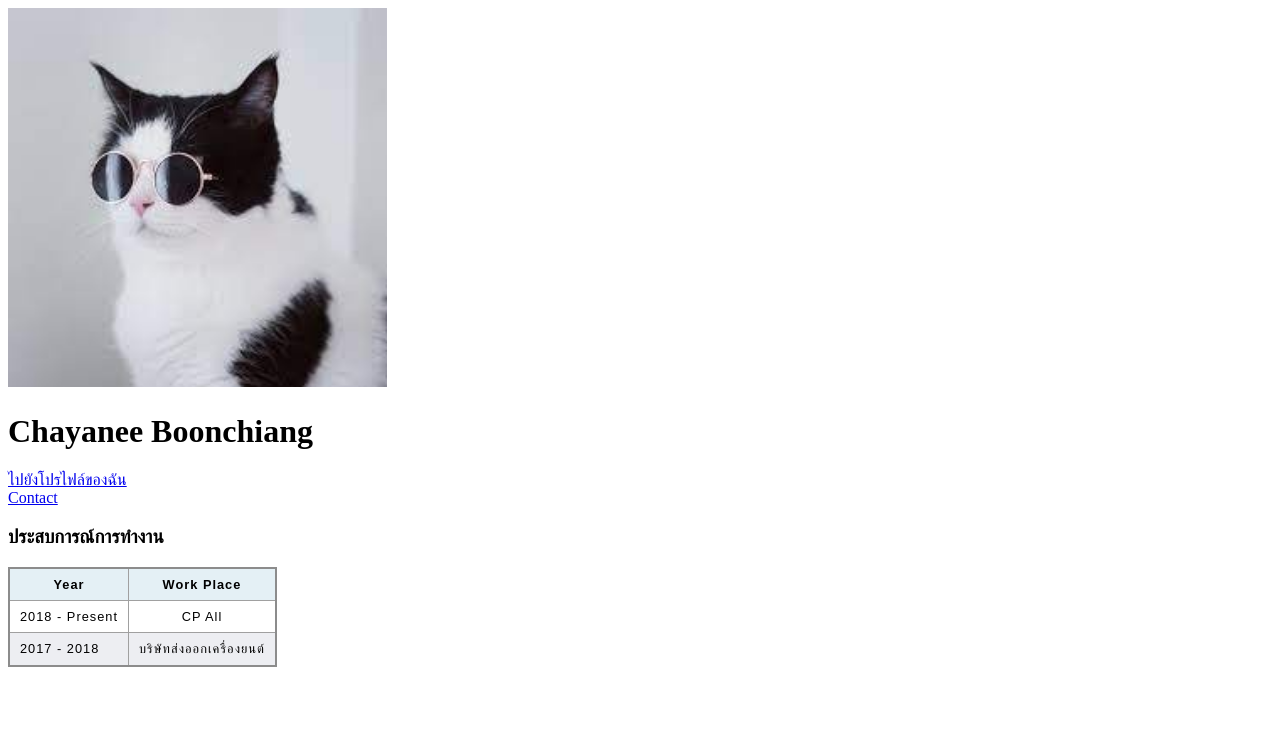
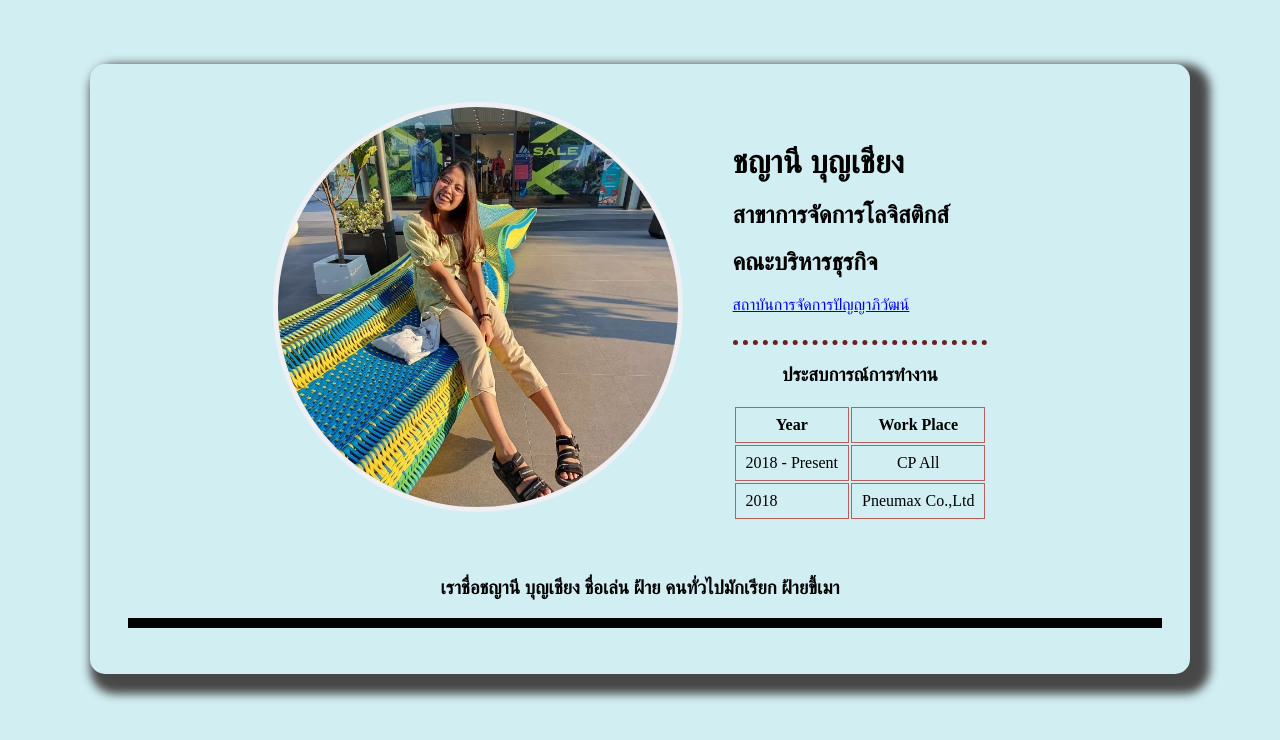
Before and after one commit to chayanee1907/mypage2024, a plain HTML site: page index.html in a window 1280 px wide. Drawn offline with Linux system fonts and the light colour scheme.

Commit message:
Add files via upload

```diff
--- a/index.html
+++ b/index.html
@@ -4,22 +4,25 @@
     <meta charset="UTF-8">
     <meta name="viewport" content="width=device-width, initial-scale=1.0">
     <title>Chayanee</title>
-    <link rel="stylesheet" href="styles.css">
+    <link rel="stylesheet" href="styless.css">
 </head>
 <body>
-    <img src="images (1).jpg" alt="" style="width: 30%; height: auto;"> <br/>
-    <h1>Chayanee Boonchiang</h1>
-    <a href = "https://manage.sendit.asia/th/2stage/oms-dashboard"> ไปยังโปรไฟล์ของฉัน </a>
+    <div class="section1">
+            <div class="profile-img-block">
+              <img class="cricle" src="จังน้อยสีเขียว.jpg" alt="Me">
+            </div>
+            <div class="profile-block">
+              <h1 class="name">ชญานี บุญเชียง</h1>
+              <h2 class="สาขา">สาขาการจัดการโลจิสติกส์</h2>
+              <h2 class="คณะ">คณะบริหารธุรกิจ</h2>
+              <a href="https://reg.pim.ac.th/registrar/home.asp" target="_blank">สถาบันการจัดการปัญญาภิวัฒน์</a><br>
               <br>
-    <a href = "contact.html">Contact</a>
-
-    <h3>ประสบการณ์การทำงาน</h3>
+              <hr>
+              <h3 class="ประสบการณ์">ประสบการณ์การทำงาน</h3>
               <!--<ul>
                 <li>2018 - Present CP All</li>
-        <li>2017 - 2018 บริษัทส่งออกเครื่องยนต์</li>
+                <li>2018 Pneumax Co.,Ltd</li>
               </ul>-->
-
-    <!-- TABLE-->
               <table>
                 <thead>
                   <tr>
@@ -31,15 +34,19 @@
                     </th>
                   </tr>
                 </thead>
-
                 <tr>
                   <td>2018 - Present</td>
                   <td>CP All</td>
                 </tr>
                 <tr>
-            <td>2017 - 2018</td>
-            <td>บริษัทส่งออกเครื่องยนต์</td>
+                  <td>2018</td>
+                  <td>Pneumax Co.,Ltd</td>
                 </tr>
               </table>
+            </div>
+    </div>
+    <br>
+    <h3>เราชื่อชญานี บุญเชียง ชื่อเล่น ฝ้าย คนทั่วไปมักเรียก ฝ้ายขี้เมา</h3>
+    <hr style="border: solid 5px;">
 </body>
 </html>
--- /dev/null
+++ b/styless.css
@@ -0,0 +1,53 @@
+.section1 {
+  display: flex;
+  justify-content: center;
+  align-content: start;
+}
+.profile-img-block {
+  margin-right: 30px;
+}
+div {
+  display: block;
+  unicode-bidi: isolate;
+}
+.profile-block {
+  margin: 20px;
+}
+.cricle {
+  height: 400px;
+  width: 400px;
+  border-radius: 50%;
+  object-position: center;
+  object-fit: cover;
+  border: 5px solid #f0f0f4;
+  border-style: solid;
+}
+img {
+  overflow-clip-margin: content-box;
+  overflow: clip;
+}
+h3 {
+  text-align: center;
+}
+th,td {
+  border: 1px solid rgb(183, 95, 95);
+  padding: 8px 10px;
+}
+ td:last-of-type {
+  text-align: center;
+}
+hr {
+  border-style: none;
+  border-top-style: dotted;
+  border-color: rgb(110, 31, 31);
+  border-width: 5px;
+  width: 100%;
+}
+body {
+  background-color: rgb(209, 238, 243);
+  width: 80%;
+  margin: 5% auto 5% auto;
+  padding: 3%;
+  border-radius: 15px;
+  box-shadow: 10px 10px 10px 10px #494848;
+}
```
Also changed, not shown: จังน้อยสีเขียว.jpg (added). Lines whose indentation alone changed are shown as unchanged.
